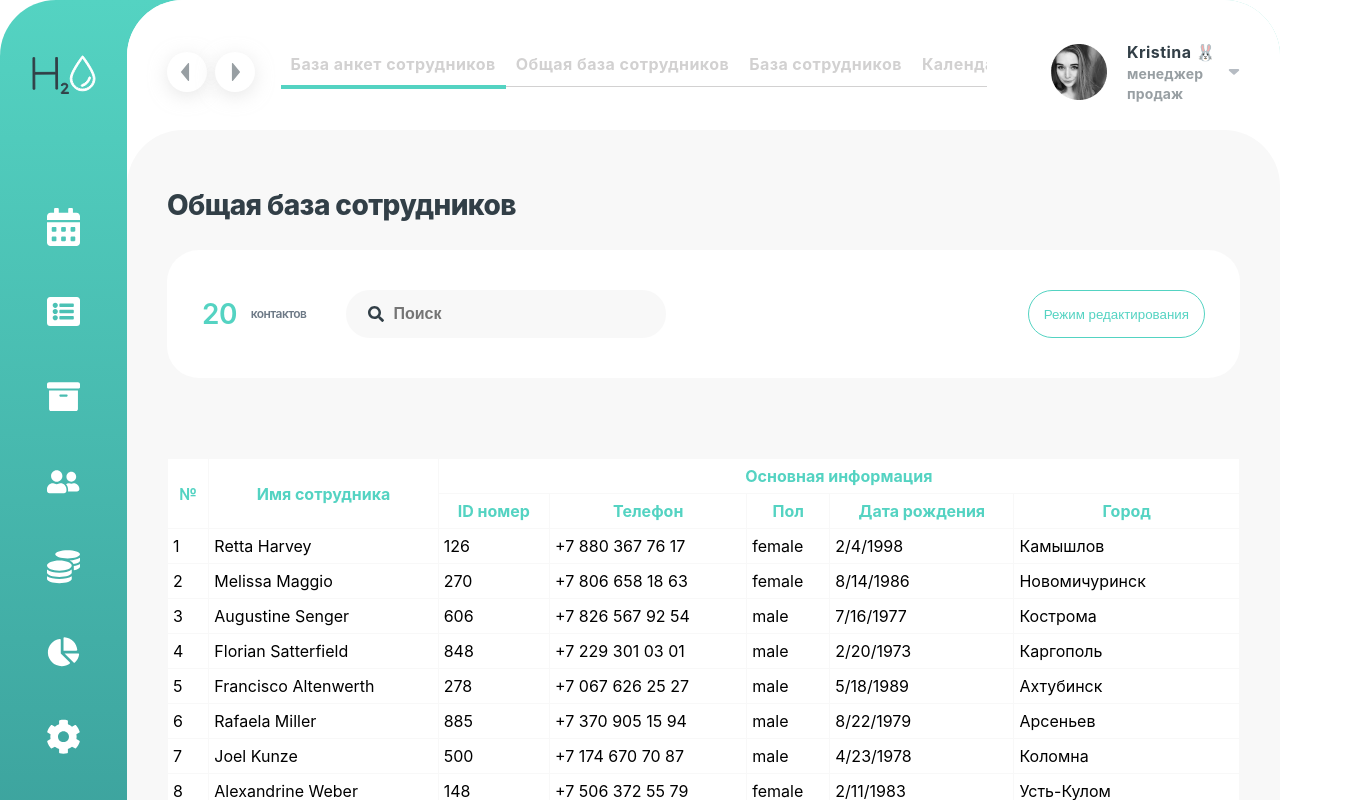
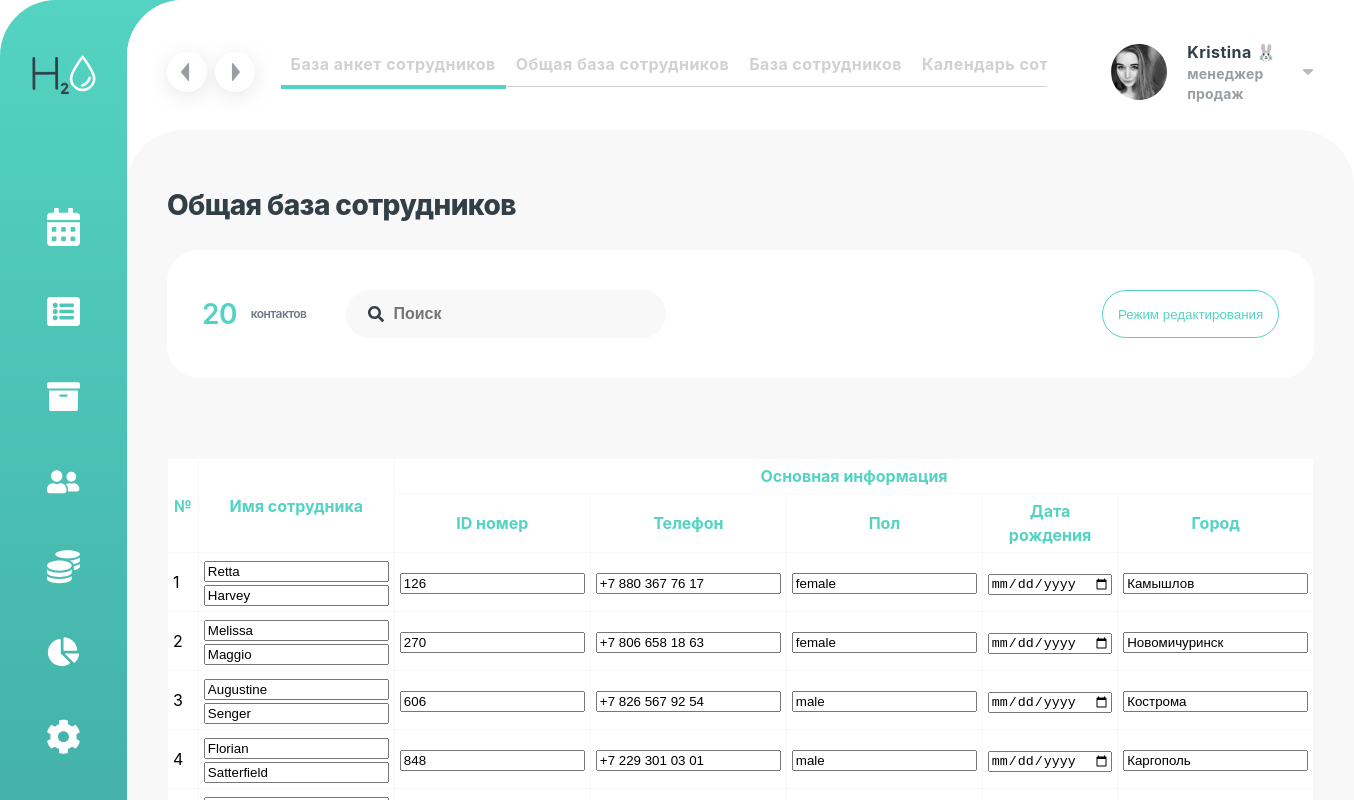
Before and after one commit to N1k0lay/h20_test_task, a React (Vite) app: page /table in a window 1280 px wide. Both pictures are taken after a click on the button "Режим редактирования". Shown: the top 800 px of the page, 1354 px wide, since content can reach past the window. Built offline with nearby package versions, Linux system fonts and the light colour scheme.

Commit message:
feat: Редактирование данных

```diff
--- a/src/routes/TablePage/Table/Table.jsx
+++ b/src/routes/TablePage/Table/Table.jsx
@@ -1,10 +1,22 @@
 import styles from './table.module.css';
 import {useEffect, useState} from "react";
 
-const Table = ({data, search}) => {
+const TdEdit = ({value, editMode, type}) => {
+    const [editValue, setEditValue] = useState(value)
+
+    if (editMode) {
+        return (
+            <input type={type} value={editValue} onChange={(event) => setEditValue(event.target.value)}/>
+        )
+    } else {
+        return <>{value}</>
+    }
+
+}
+
+const Table = ({data, search, editMode}) => {
 
     const [filteredData, setFilteredData] = useState(data)
-
     //Поиск по firstName, lastName
     useEffect(() => {
         search ? setFilteredData(data.filter(person => person.firstName.toLowerCase().includes(search.toLowerCase()) || person.lastName.toLowerCase().includes(search.toLowerCase()))) : setFilteredData(data)
@@ -30,15 +42,14 @@ const Table = ({data, search}) => {
                 </thead>
                 <tbody>
                 {filteredData.length > 0 && filteredData.map((p) => {
-                    // search && p.includes(search) &&
                     return <tr key={p.id}>
                         <td>{p.id}</td>
-                        <td>{`${p.firstName} ${p.lastName}`}</td>
-                        <td>{p.base.id}</td>
-                        <td>{p.base.phone}</td>
-                        <td>{p.base.gender}</td>
-                        <td>{p.base.birthdate.toLocaleDateString()}</td>
-                        <td>{p.base.city}</td>
+                        <td><TdEdit value={p.firstName} editMode={editMode}/> <TdEdit value={p.lastName} editMode={editMode}/></td>
+                        <td><TdEdit value={p.base.id} editMode={editMode} type={'number'}/></td>
+                        <td><TdEdit value={p.base.phone} editMode={editMode} type={'tel'}/></td>
+                        <td><TdEdit value={p.base.gender} editMode={editMode} type={'text'}/></td>
+                        <td><TdEdit value={p.base.birthdate.toLocaleDateString()} editMode={editMode} type={'date'}/></td>
+                        <td><TdEdit value={p.base.city} editMode={editMode} type={'text'}/></td>
                     </tr>
                 })}
                 </tbody>
--- a/src/routes/TablePage/TablePage.jsx
+++ b/src/routes/TablePage/TablePage.jsx
@@ -5,16 +5,21 @@ import {useState} from "react";
 
 const TablePage = ({data}) => {
     const [search, setSearch] = useState('');
+    const [editMode, setEditMode] = useState(false);
 
     const handleChangeSearch = (value) => {
         setSearch(value)
     }
 
+    const handleChangeEditMode = (value) => {
+        setEditMode(value)
+    }
+
     return (
         <div className={styles.tablePage}>
             <h1>Общая база сотрудников</h1>
-            <WidgetTable data={data} handleChangeSearch={handleChangeSearch}/>
-            <Table data={data} search={search}/>
+            <WidgetTable data={data} search={search} handleChangeSearch={handleChangeSearch} editMode={editMode} handleChangeEditMode={handleChangeEditMode}/>
+            <Table data={data} search={search} editMode={editMode}/>
         </div>
     );
 };
--- a/src/routes/TablePage/WidgetTable/WidgetTable.jsx
+++ b/src/routes/TablePage/WidgetTable/WidgetTable.jsx
@@ -7,21 +7,15 @@ const searchStyle = {
     background: `#F8F8F8 url(${searchIcon}) no-repeat 22px 16px`,
 }
 
-const WidgetTable = ({data, handleChangeSearch}) => {
-
-    const [search, setSearch] = useState('');
-
-    useEffect(() => {
-        handleChangeSearch(search)
-    }, [handleChangeSearch, search])
+const WidgetTable = ({data, search, handleChangeSearch, editMode, handleChangeEditMode}) => {
 
     return (
         <div className={styles.widgetTable}>
             <div className={styles.left}>
                 <div className={styles.count}><span className={styles.countNumber}>{data && data.length}</span> контактов</div>
-                <input value={search} onChange={(event) => {setSearch(event.target.value)}} style={searchStyle} className={styles.searchInput} type="search" name="table-search" placeholder={"Поиск"}/>
+                <input value={search} onChange={(event) => {handleChangeSearch(event.target.value)}} style={searchStyle} className={styles.searchInput} type="search" name="table-search" placeholder={"Поиск"}/>
             </div>
-            <button className={styles.buttonSearch}>Режим редактирования</button>
+            <button className={styles.buttonSearch} onClick={() => handleChangeEditMode(!editMode)}>Режим редактирования</button>
         </div>
     );
 };
```
